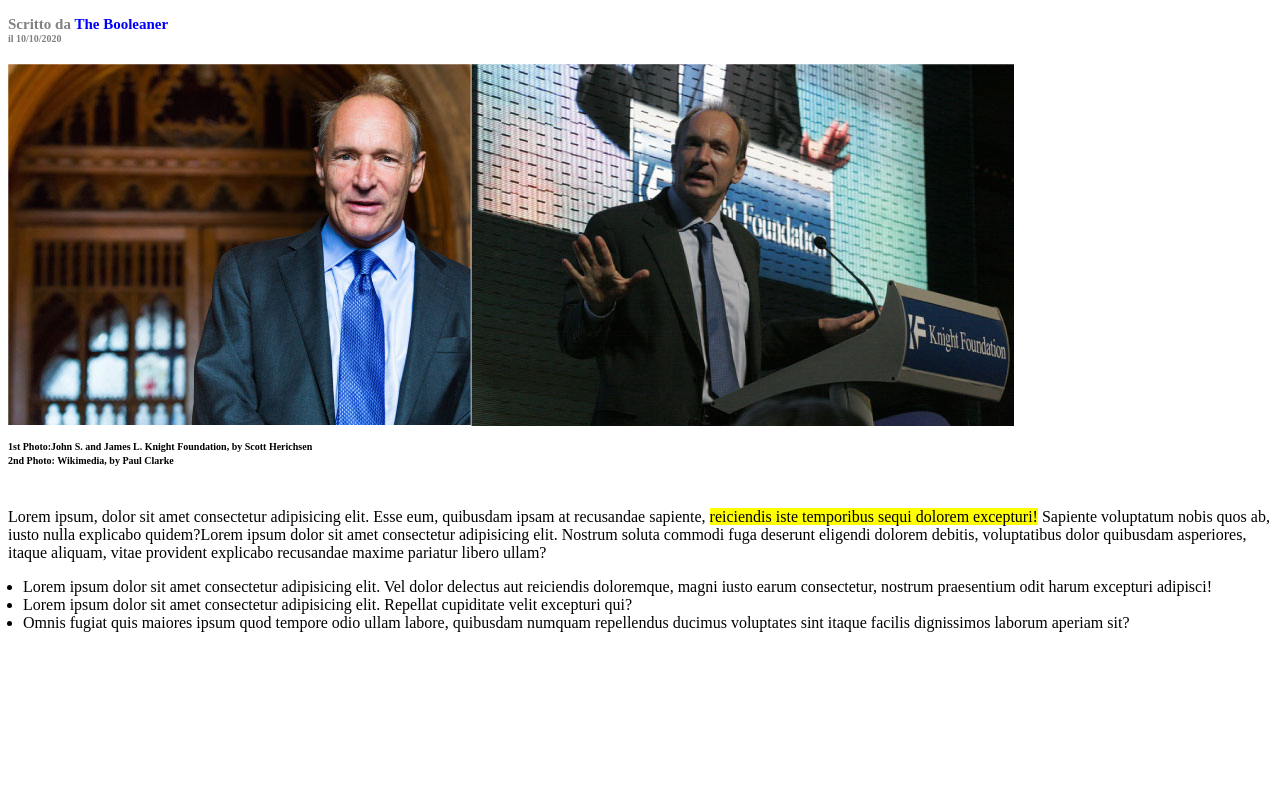
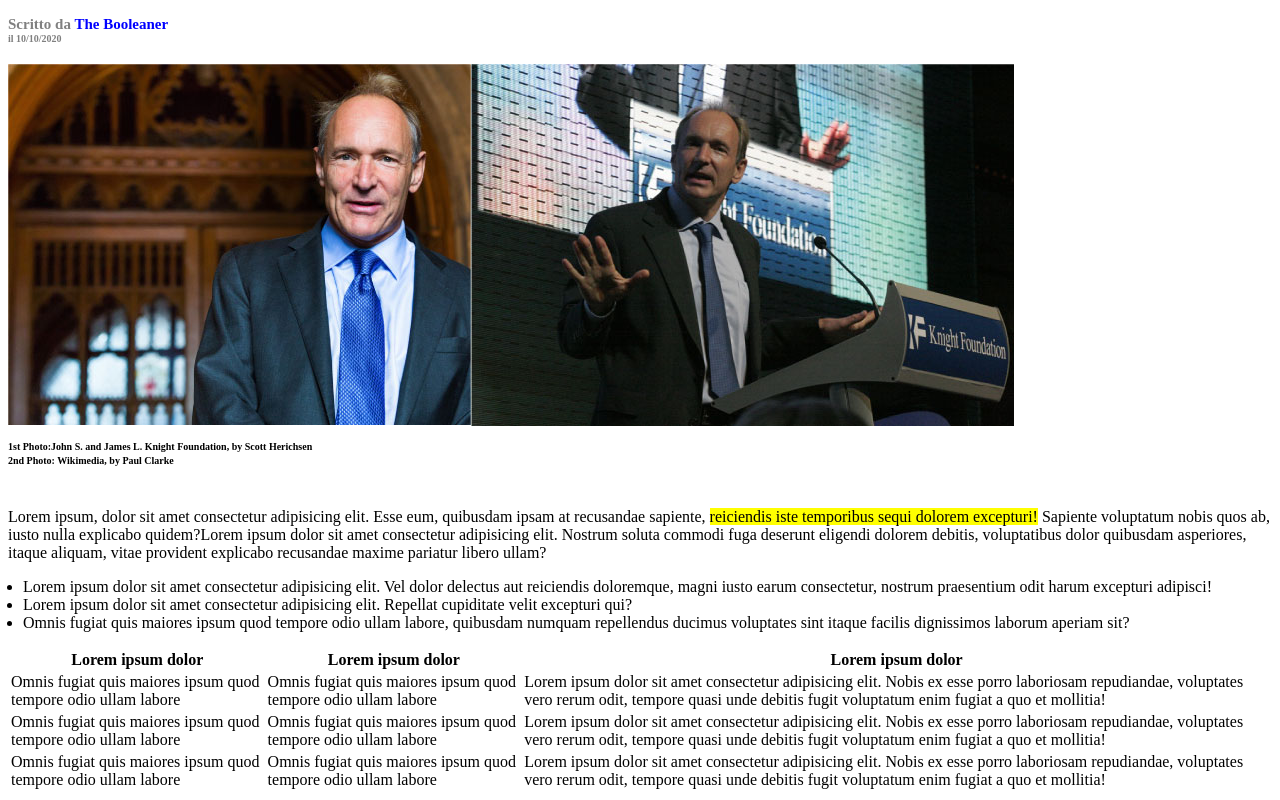
Before and after one commit to Emanuela91/html-css-booleaner, a plain HTML site: page index.html in a window 1280 px wide. Shown: the part 391-1191 px from the top of the page. Before the commit the page ends 1047 px from the top, so only its background shows below. Drawn offline with Linux system fonts and the light colour scheme.

Commit message:
fine tabella

```diff
--- a/index.html
+++ b/index.html
@@ -51,7 +51,32 @@
     <!--tabella-->
     <section>
         <table>
-
+            <!--Head tabella-->
+            <thead>
+            <tr>
+                <th>Lorem ipsum dolor</th>
+                <th>Lorem ipsum dolor</th>
+                <th>Lorem ipsum dolor</th>
+            </tr>
+            </thead>
+            <!--Body tabella-->
+            <tbody>
+                <tr>
+                    <td>Omnis fugiat quis maiores ipsum quod tempore odio ullam labore</td>
+                    <td>Omnis fugiat quis maiores ipsum quod tempore odio ullam labore</td>
+                    <td>Lorem ipsum dolor sit amet consectetur adipisicing elit. Nobis ex esse porro laboriosam repudiandae, voluptates vero rerum odit, tempore quasi unde debitis fugit voluptatum enim fugiat a quo et mollitia!</td>
+                </tr>
+                <tr>
+                    <td>Omnis fugiat quis maiores ipsum quod tempore odio ullam labore</td>
+                    <td>Omnis fugiat quis maiores ipsum quod tempore odio ullam labore</td>
+                    <td>Lorem ipsum dolor sit amet consectetur adipisicing elit. Nobis ex esse porro laboriosam repudiandae, voluptates vero rerum odit, tempore quasi unde debitis fugit voluptatum enim fugiat a quo et mollitia!</td>
+                </tr>
+                <tr>
+                    <td>Omnis fugiat quis maiores ipsum quod tempore odio ullam labore</td>
+                    <td>Omnis fugiat quis maiores ipsum quod tempore odio ullam labore</td>
+                    <td>Lorem ipsum dolor sit amet consectetur adipisicing elit. Nobis ex esse porro laboriosam repudiandae, voluptates vero rerum odit, tempore quasi unde debitis fugit voluptatum enim fugiat a quo et mollitia!</td>
+                </tr>
+            </tbody>
         </table>
     </section>
 
```
